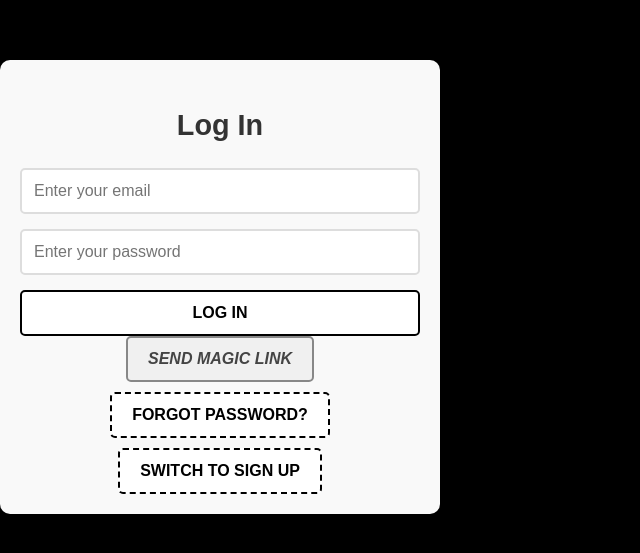
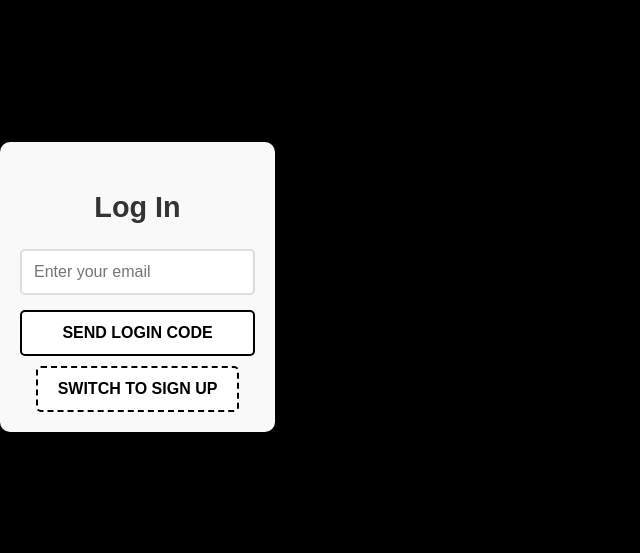
Before and after one commit to code-ninja-labs/ente-gramam1, a React (Vite) app: page /auth in a window 1280 px wide. Shown: the part 113-666 px from the top of the page, without its empty margins (0-640 px from the left). Built offline with nearby package versions, Linux system fonts and the light colour scheme.

Commit message:
Update Auth.jsx

```diff
--- a/src/pages/Auth.jsx
+++ b/src/pages/Auth.jsx
@@ -5,68 +5,89 @@ import './Auth.css'; // CSS file
 const Auth = () => {
   const [email, setEmail] = useState('');
   const [password, setPassword] = useState('');
+  const [otp, setOtp] = useState(''); // Stores the OTP entered by the user
   const [isSigningUp, setIsSigningUp] = useState(false);
   const [loading, setLoading] = useState(false);
-  const [forgotPassword, setForgotPassword] = useState(false);
+  const [otpStep, setOtpStep] = useState(false); // True if waiting for OTP after email submission
 
   const handleAuth = async (e) => {
     e.preventDefault();
     setLoading(true);
 
     try {
-      if (forgotPassword) {
-        const { error } = await supabase.auth.resetPasswordForEmail(email, {
-          redirectTo: 'http://yourdomain.com/update-password',
+      if (isSigningUp) {
+        // Initial Sign Up Step: Send OTP to email
+        const { error } = await supabase.auth.signUp({
+          email,
+          password,
         });
-        if (error) alert(`Password reset error: $
+        if (error) {
+          alert(`Sign-up error: $
 {error.message}`);
-        else alert('Password reset email sent! Check your email.');
-      } else if (isSigningUp) {
-        const { error } = await supabase.auth.signUp({ email, password });
-        if (error) alert(`Sign-up error:
+        } else {
+          alert('Sign-up successful! Check your email for the verification code.');
+          setOtpStep(true); // Switch to OTP form
+        }
+      } else {
+        // Initial Log In Step: Send OTP to email
+        const { error } = await supabase.auth.signInWithOtp({
+          email,
+        });
+        if (error) {
+          alert(`Login error:
 ${error.message}`);
-        else alert('Sign-up successful! Check your email for a magic link to confirm your account.');
-      } else {
-        const { error } = await supabase.auth.signInWithPassword({ email, password });
-        if (error) alert(`Login error: $
-{error.message}`);
-        else alert('Login successful!');
+        } else {
+          alert('Login OTP sent! Check your email.');
+          setOtpStep(true); // Switch to OTP form
+        }
       }
     } catch (error) {
-      alert(`Unexpected error:
-${error.message}`);
+      alert(`Unexpected error: $
+{error.message}`);
     }
 
     setLoading(false);
   };
 
-  const handleMagicLink = async () => {
+  const handleVerifyOtp = async (e) => {
+    e.preventDefault();
     setLoading(true);
+
     try {
-      const { error } = await supabase.auth.signInWithOtp({
+      const { data, error } = await supabase.auth.verifyOtp({
         email,
-        options: { emailRedirectTo: 'http://yourdomain.com/welcome' },
+        token: otp,
+        type: 'email', // Verification type
       });
-      if (error) alert(`Magic link login error: $
-{error.message}`);
-      else alert('Magic link sent! Check your inbox to log in.');
+      if (error) {
+        alert(`OTP verification error:
+${error.message}`);
+      } else {
+        alert('Verification successful! You are now logged in.');
+        console.log('User session:', data);
+        // Optionally redirect or update UI after successful login
+      }
     } catch (error) {
-      alert(`Unexpected error:
-${error.message}`);
+      alert(`Unexpected error: ${error.message}`);
     }
+
     setLoading(false);
   };
 
   return (
     <div className="container">
       <h2 className="title">
-        {forgotPassword
-          ? 'Reset Password'
+        {otpStep
+          ? 'Enter Verification Code'
           : isSigningUp
           ? 'Sign Up'
           : 'Log In'}
       </h2>
-      <form className="form" onSubmit={handleAuth}>
+
+      <form
+        className="form"
+        onSubmit={otpStep ? handleVerifyOtp : handleAuth} // Handle different steps
+      >
         <input
           type="email"
           placeholder="Enter your email"
@@ -74,10 +95,11 @@ ${error.message}`);
           onChange={(e) => setEmail(e.target.value)}
           className="input"
           required
+          disabled={otpStep} // Disable email input after the OTP step
         />
 
-        {/* Show Password Field only in Sign-Up and Log-In Mode */}
-        {!forgotPassword && (
+        {/* Show Password Field Only During Signup */}
+        {!otpStep && isSigningUp && (
           <input
             type="password"
             placeholder="Enter your password"
@@ -88,37 +110,30 @@ ${error.message}`);
           />
         )}
 
+        {/* OTP Input Field for Verification Step */}
+        {otpStep && (
+          <input
+            type="text"
+            placeholder="Enter the code"
+            value={otp}
+            onChange={(e) => setOtp(e.target.value)}
+            className="input"
+            required
+          />
+        )}
+
         <button type="submit" className="button" disabled={loading}>
           {loading
             ? 'Loading...'
-            : forgotPassword
-            ? 'Send Reset Email'
+            : otpStep
+            ? 'Verify Code'
             : isSigningUp
             ? 'Sign Up'
-            : 'Log In'}
+            : 'Send Login Code'}
         </button>
       </form>
 
-      {!forgotPassword && (
-        <button
-          onClick={handleMagicLink}
-          className="button magic-link"
-          disabled={loading}
-        >
-          {loading ? 'Sending...' : 'Send Magic Link'}
-        </button>
-      )}
-
-      <button
-        onClick={() => setForgotPassword(!forgotPassword)}
-        className="button switch"
-      >
-        {forgotPassword
-          ? 'Back to Log In'
-          : 'Forgot Password?'}
-      </button>
-
-      {!forgotPassword && (
+      {!otpStep && (
         <button
           onClick={() => setIsSigningUp(!isSigningUp)}
           className="button switch"
```
